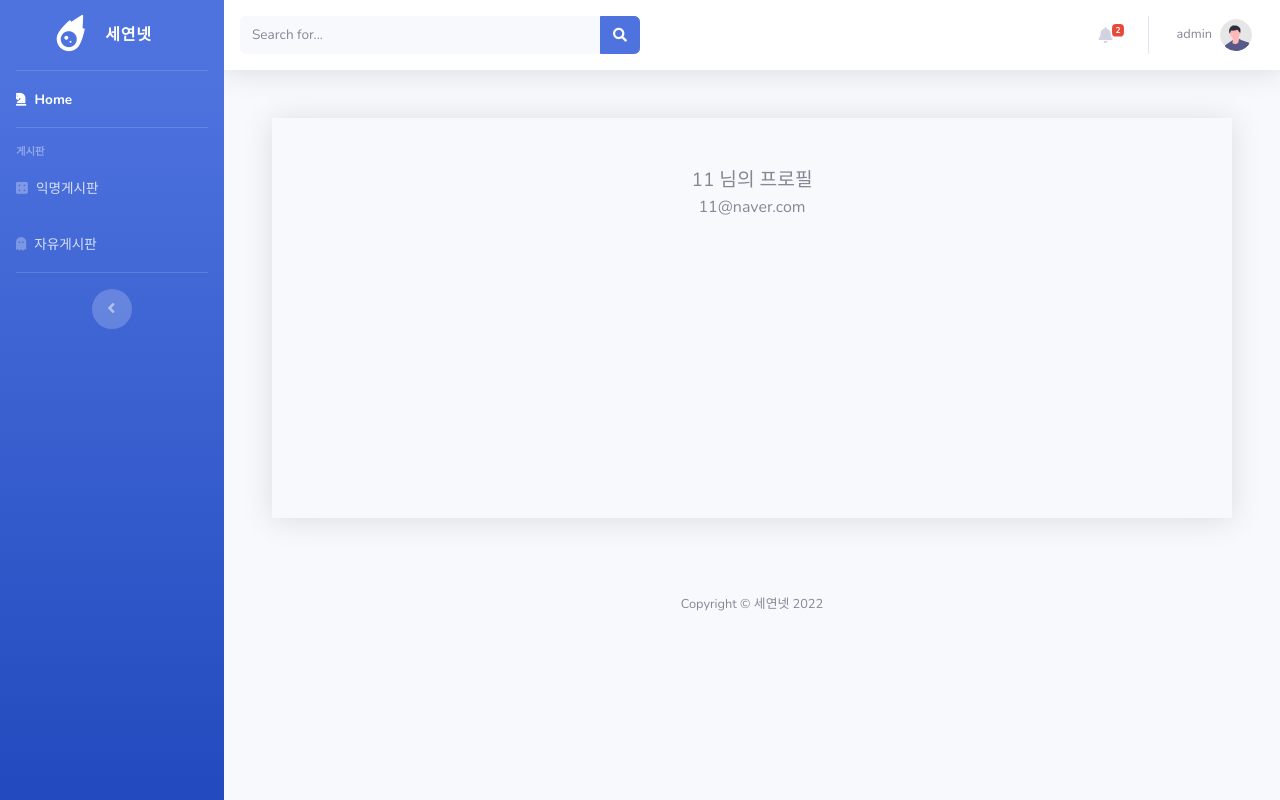
After one commit to serinryu/django-seiyonnet-clone, a Django app: page /profile/1 in a window 1280 px wide. The commit adds this page. Run offline with Django 4.2, Linux system fonts and the light colour scheme; a user stored in the database is signed in; data comes from the database, SQL or seed files in the repository; both versions use the stored data as it was after the commit; some libraries are stand-ins or nearby versions.

Commit message:
profile 기능

```diff
--- a/board/admin.py
+++ b/board/admin.py
@@ -1,6 +1,7 @@
 from django.contrib import admin
-from .models import AnonyPost,AnonyComment,FreePost,FreeComment
+from .models import Profile, AnonyPost,AnonyComment,FreePost,FreeComment
 
+admin.site.register(Profile)
 admin.site.register(AnonyPost)
 admin.site.register(AnonyComment)
 admin.site.register(FreePost)
--- a/board/models.py
+++ b/board/models.py
@@ -2,9 +2,11 @@ from django.db import models
 from django.conf import settings
 from django.contrib.auth.models import User
 
-# class Profile(models.Model):
-#     user = models.OneToOneField(User, on_delete=models.CASCADE)
-#     username = models.TextField(max_length=10)
+class Profile(models.Model):
+    user = models.OneToOneField(User, on_delete=models.CASCADE)
+
+    def __str__(self):
+        return self.username
 
 class AnonyPost(models.Model):
     title = models.CharField(max_length=200)
--- a/board/templates/base.html
+++ b/board/templates/base.html
@@ -200,11 +200,20 @@
                                     <i class="fas fa-sign-out-alt fa-sm fa-fw mr-2 text-gray-400"></i>
                                     Logout
                                 </a>
+                                <a class="dropdown-item" href="{% url 'profile' user.id%}">
+                                    <i class="fas fa-sign-out-alt fa-sm fa-fw mr-2 text-gray-400"></i>
+                                    마이페이지
+                                </a>
                                 {% else %}
                                 <a class="dropdown-item" href="{% url 'login' %}">
                                     <i class="fas fa-user fa-sm fa-fw mr-2 text-gray-400"></i>
                                     Login
                                 </a>
+                                <a class="dropdown-item" href="{% url 'signup' %}">
+                                    <i class="fas fa-user fa-sm fa-fw mr-2 text-gray-400"></i>
+                                    회원가입
+                                </a>
+
                                 {% endif %}
                             </div>
                         </li>
--- /dev/null
+++ b/board/templates/profile.html
@@ -0,0 +1,12 @@
+{% extends 'base.html' %}
+
+{% block content %}
+<div class="h-50 shadow m-5">
+  <div class="p-5 text-center">
+      <div class="text-lg">{{userprofile.user.username}} 님의 프로필
+      </div>
+      <div>{{userprofile.user.email}}</div>
+</div>
+</div>
+
+{% endblock %}
--- a/board/views.py
+++ b/board/views.py
@@ -1,6 +1,6 @@
 from django.shortcuts import render, redirect, get_object_or_404
 from .forms import PostForm, CommentForm, FreeCommentForm, FreePostForm
-from .models import AnonyPost,AnonyComment,FreePost,FreeComment
+from .models import Profile,AnonyPost,AnonyComment,FreePost,FreeComment
 from django.contrib.auth.models import User
 from django.db.models import Q
 from django.core.paginator import Paginator
@@ -24,6 +24,10 @@ def search(request):
             posts = posts1.union(posts2) #검색 결과  합치기
             return render(request, 'search.html', {'posts':posts})
     return render(request, 'index.html')
+
+def profile(request, user_id):
+    userprofile = get_object_or_404(Profile, pk=user_id)
+    return render(request, 'profile.html', {'userprofile':userprofile})
 
 ###
 # 익명게시판
--- a/seiyonnet/urls.py
+++ b/seiyonnet/urls.py
@@ -9,7 +9,7 @@ urlpatterns = [
     path('', views.home, name='home'),
 
     path('search/', views.search, name='search'),
-    # path('profile/<int:user_id>', views.profile, name='profile'),
+    path('profile/<int:user_id>', views.profile, name='profile'),
 
     path('anony/', views.anony, name='anony'),
     path('anony_postcreate/', views.anonypostcreate, name='anonypostcreate'),
@@ -27,7 +27,6 @@ urlpatterns = [
     path('new_freecomment/<int:post_id>', views.newfreecomment, name='newfreecomment'),
     path('new_freecomment/<int:post_id>/delete/<int:comment_id>', views.freecomment_delete, name='freecomment_delete'),
 
-
     path('login/', accounts_views.login, name='login'),
     path('logout/', accounts_views.logout, name='logout'),
     path('signup/', accounts_views.signup, name='signup'),
```
Also changed, not shown: accounts/views.py (+6 -1 lines), board/migrations/0010_profile.py (added), db.sqlite3.
